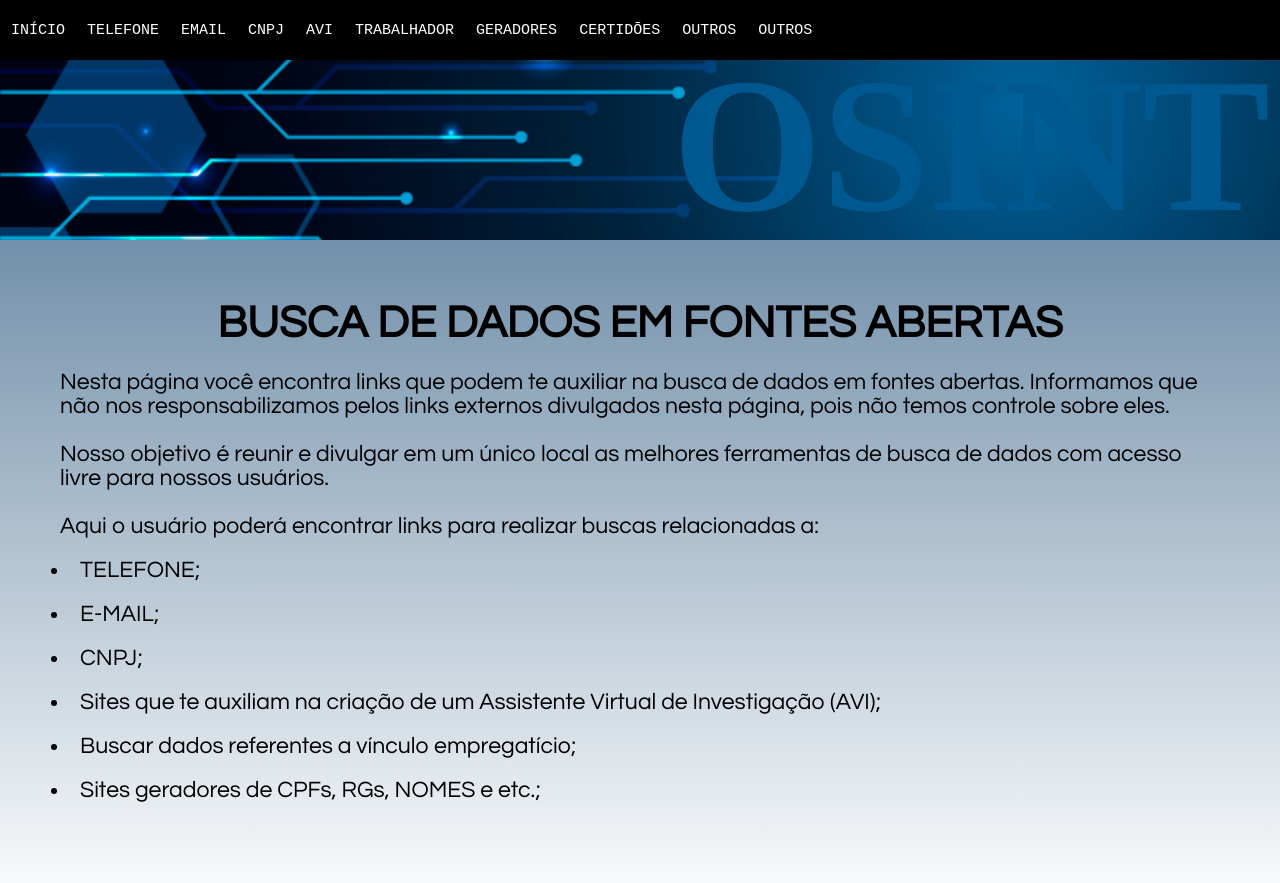
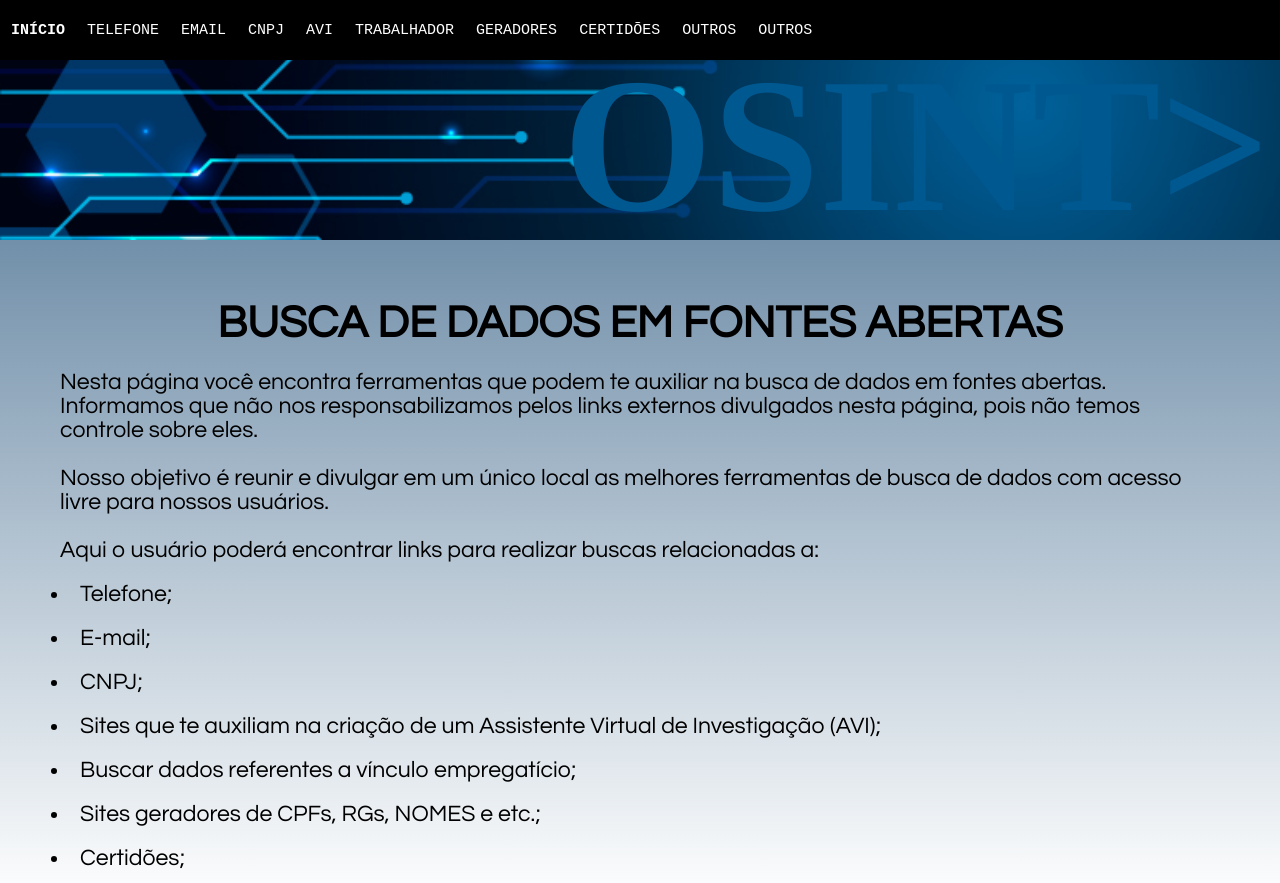
Before and after one commit to FelipeBorgesCWB/OSINT-2, a plain HTML site: page index.html in a window 1280 px wide. Shown: the top 883 px of the page. Drawn offline with Linux system fonts and the light colour scheme.

Commit message:
correções ortograficas

```diff
--- a/estilo.css
+++ b/estilo.css
@@ -68,7 +68,7 @@ header{
 }
 
 .primeiraPagina {
-	height: 70vh;
+	height: 68vh;
 	display: flex;
 	flex-direction: column;
 	font-size: 23px;
--- a/index.html
+++ b/index.html
@@ -10,7 +10,7 @@
 	<body>
 
 		<nav class="nav">
-			<div class="links"><a href="#">INÍCIO</a></div>
+			<div class="links"><a href="#"><b>INÍCIO</b></a></div>
 			<div class="links"><a href="#telefone">TELEFONE</a></div>
 			<div class="links"><a href="#email">EMAIL</a></div>
 			<div class="links"><a href="#cnpj">CNPJ</a></div>
@@ -24,7 +24,7 @@
 
 		<header>
 
-			<h1 id="osint">OSINT</h1>
+			<h1 id="osint">OSINT></h1>
 
 		</header>
 
@@ -33,16 +33,17 @@
 			<div class="primeiraPagina">
 				<h2 class="titulo">BUSCA DE DADOS EM FONTES ABERTAS</h1><br>
 				<p class="textoTitulo">
-					Nesta página você encontra links que podem te auxiliar na busca de dados em fontes abertas. Informamos que não nos responsabilizamos pelos links externos divulgados nesta página, pois não temos controle sobre eles. <br><br>Nosso objetivo é reunir e divulgar em um único local as melhores ferramentas de busca de dados com acesso livre para nossos usuários.<br><br>
+					Nesta página você encontra ferramentas que podem te auxiliar na busca de dados em fontes abertas. Informamos que não nos responsabilizamos pelos links externos divulgados nesta página, pois não temos controle sobre eles. <br><br>Nosso objetivo é reunir e divulgar em um único local as melhores ferramentas de busca de dados com acesso livre para nossos usuários.<br><br>
 					Aqui o usuário poderá encontrar links para realizar buscas relacionadas a:
 				</p>
 					<ul class="lista">
-						<li>TELEFONE;</li>
-						<li>E-MAIL;</li>
+						<li>Telefone;</li>
+						<li>E-mail;</li>
 						<li>CNPJ;</li>
 						<li>Sites que te auxiliam na criação de um Assistente Virtual de Investigação (AVI);</li>
 						<li>Buscar dados referentes a vínculo empregatício;</li>
 						<li>Sites geradores de CPFs, RGs, NOMES e etc.;</li>
+						<li>Certidões;</li>
 					</ul>
 
 			</div>
```
